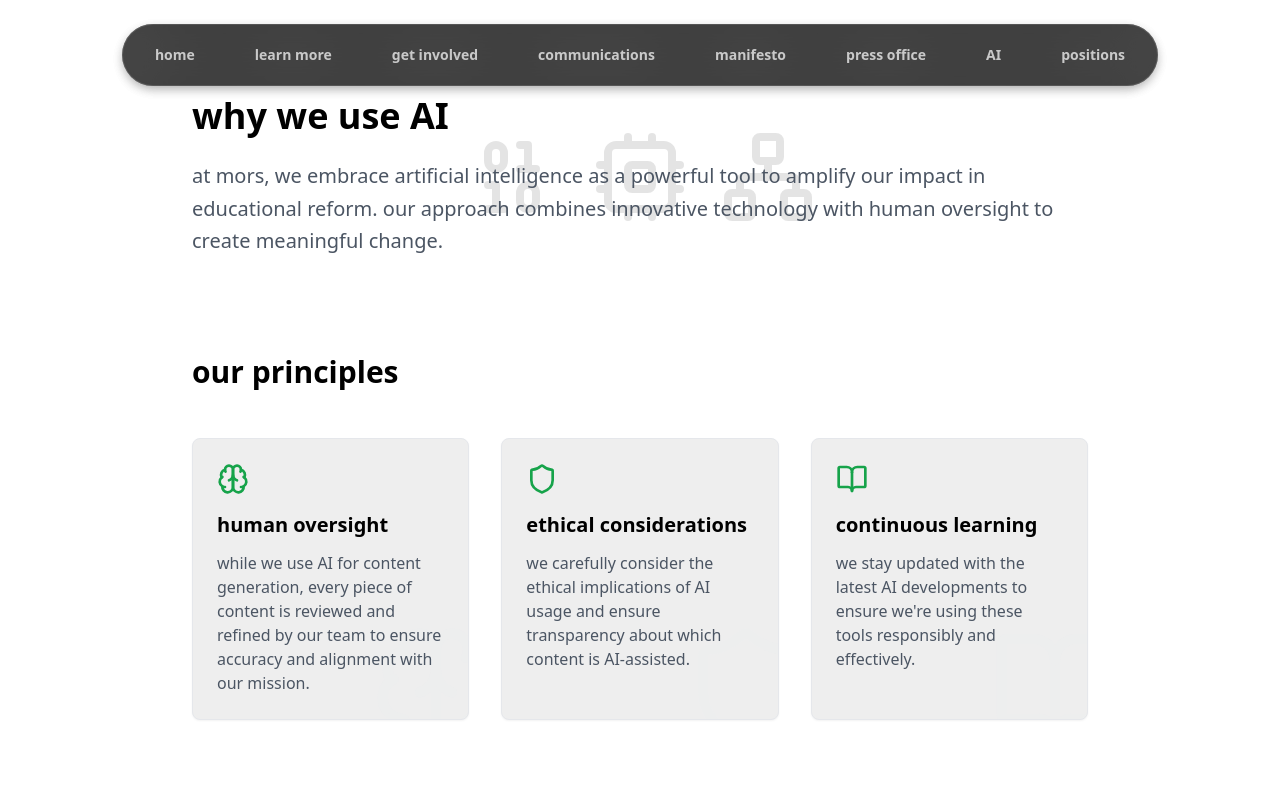
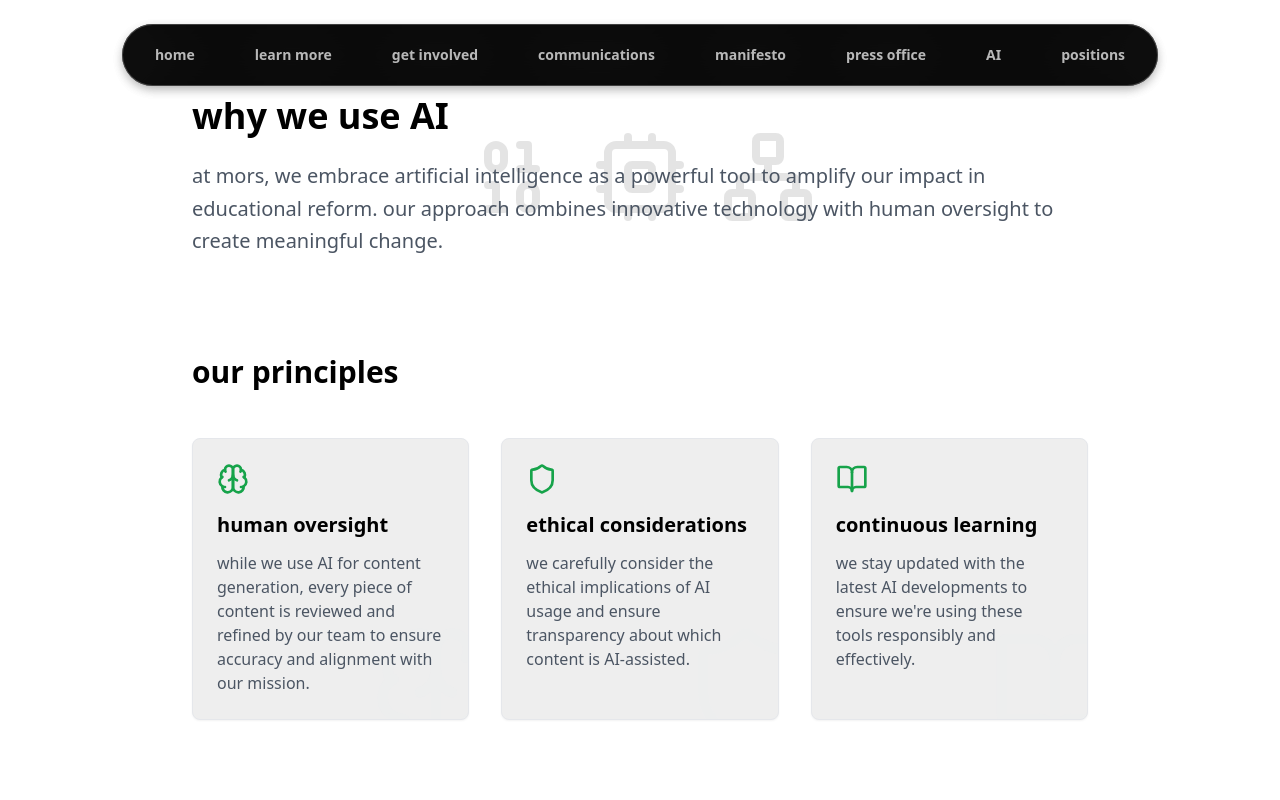
Before and after one commit to theonewithpooh-bear/mors, a React (Vite) app: page /ai-usage in a window 1280 px wide. Shown: the top 800 px of the page. Built offline with nearby package versions, Linux system fonts and the light colour scheme.

Commit message:
Fix insufficient color contrast

```diff
--- a/src/index.css
+++ b/src/index.css
@@ -39,7 +39,7 @@
 /* Utility classes for glass effect */
 @layer utilities {
   .glass-morphism {
-    @apply backdrop-blur-xl bg-black/50 border border-white/10 shadow-[0_4px_12px_-2px_rgba(0,0,0,0.2)];
+    @apply backdrop-blur-xl bg-black/80 border border-white/20 shadow-[0_4px_12px_-2px_rgba(0,0,0,0.2)] text-white;
   }
 
   .neo-blur {
@@ -48,11 +48,11 @@
 
   /* Page-specific navigation styling */
   .press-office-header .desktop-nav .glass-morphism {
-    @apply bg-black/50;
+    @apply bg-black/80 text-white;
   }
 
   .manifesto-header .desktop-nav .glass-morphism {
-    @apply bg-black/50;
+    @apply bg-black/80 text-white;
   }
 }
 
```
